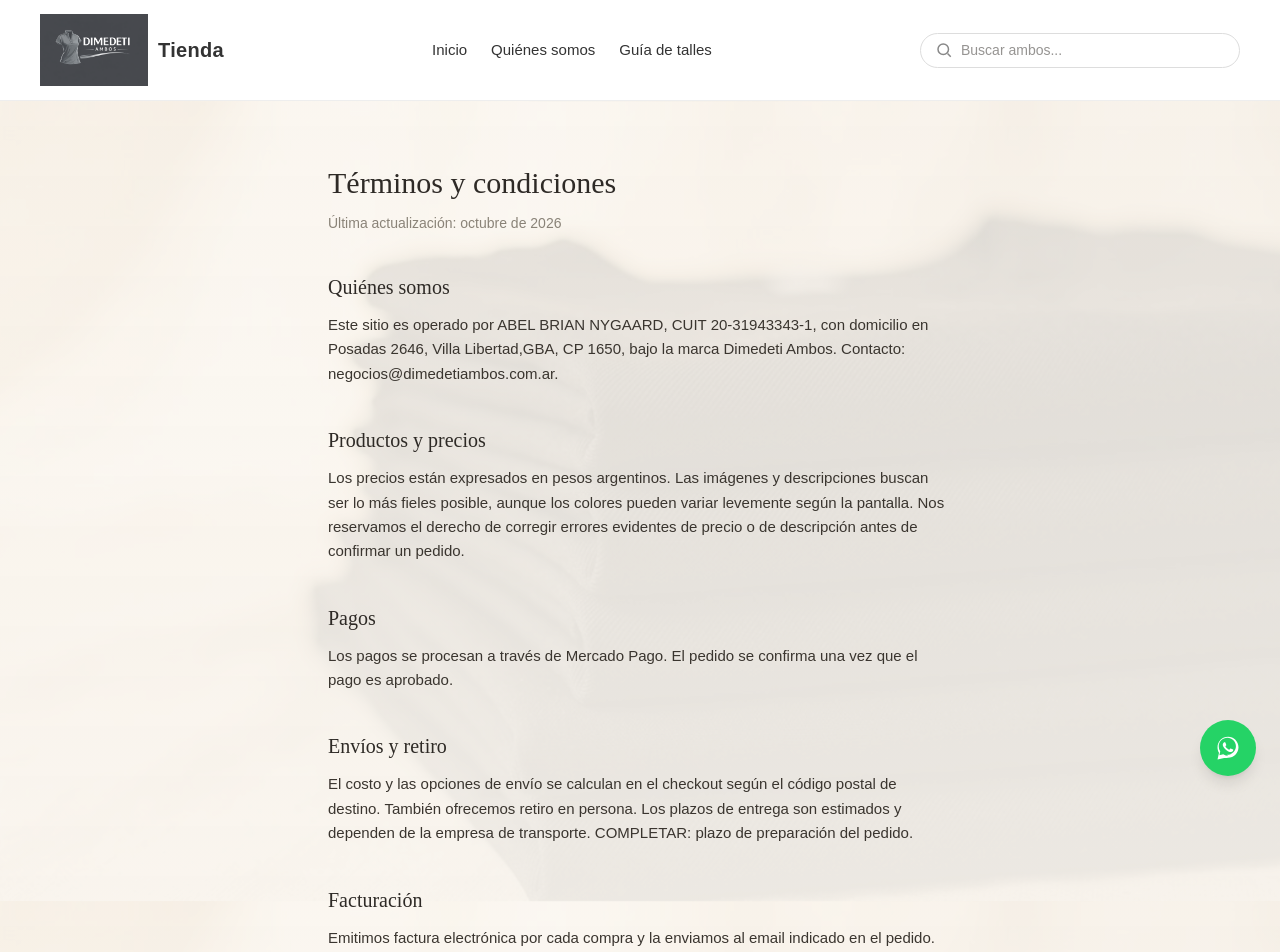
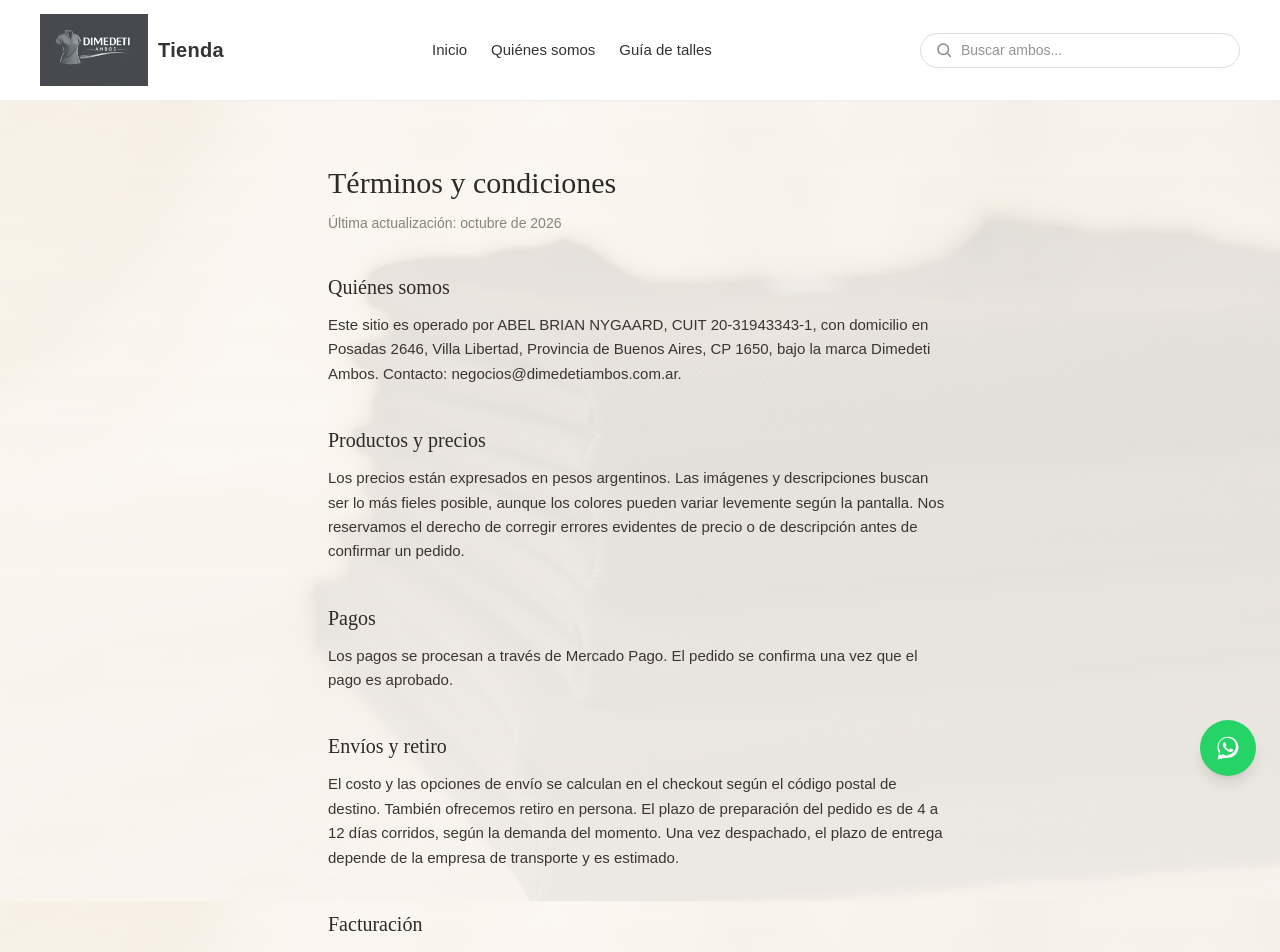
Before and after one commit to Abelbriannygaard/mi-tienda, a Next.js app: page /terminos-y-condiciones in a window 1280 px wide. Shown: the top 952 px of the page. Built offline with nearby package versions, Linux system fonts and the light colour scheme; no server answers.

Commit message:
Actualizar page.js
Actualizar page.js

```diff
--- a/src/app/terminos-y-condiciones/page.js
+++ b/src/app/terminos-y-condiciones/page.js
@@ -8,7 +8,7 @@ export const metadata = {
 const TITULAR = {
   nombre: 'ABEL BRIAN NYGAARD',
   cuit: '20-31943343-1',
-  domicilio: 'Posadas 2646, Villa Libertad,GBA, CP 1650',
+  domicilio: 'Posadas 2646, Villa Libertad, Provincia de Buenos Aires, CP 1650',
   email: 'negocios@dimedetiambos.com.ar',
 }
 
@@ -64,11 +64,11 @@ export default function TerminosYCondiciones() {
 
         <Seccion titulo="Envíos y retiro">
           <p>
-            El costo y las opciones de envío se calculan en el checkout según el código postal
-            de destino. También ofrecemos retiro en persona. Los plazos de entrega son
-            estimados y dependen de la empresa de transporte. COMPLETAR: plazo de preparación
-            del pedido.
-          </p>
+  El costo y las opciones de envío se calculan en el checkout según el código postal
+  de destino. También ofrecemos retiro en persona. El plazo de preparación del pedido
+  es de 4 a 12 días corridos, según la demanda del momento. Una vez despachado, el
+  plazo de entrega depende de la empresa de transporte y es estimado.
+</p>
         </Seccion>
 
         <Seccion titulo="Facturación">
```
